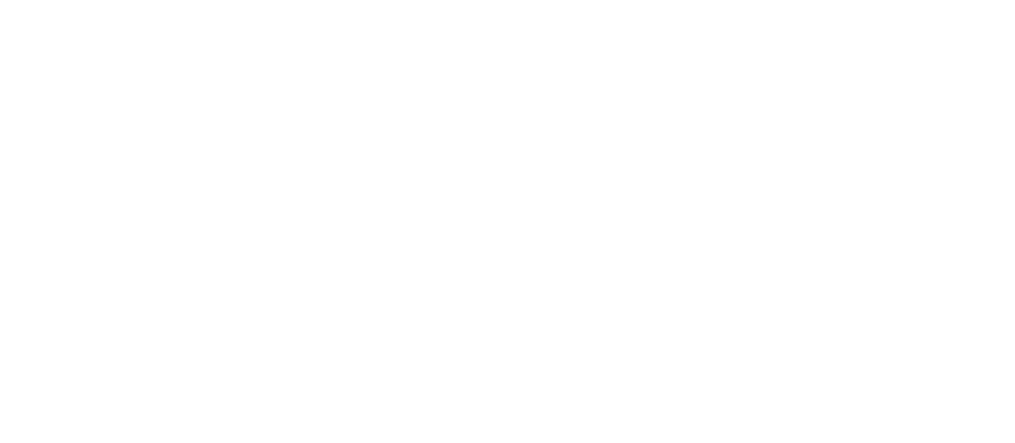
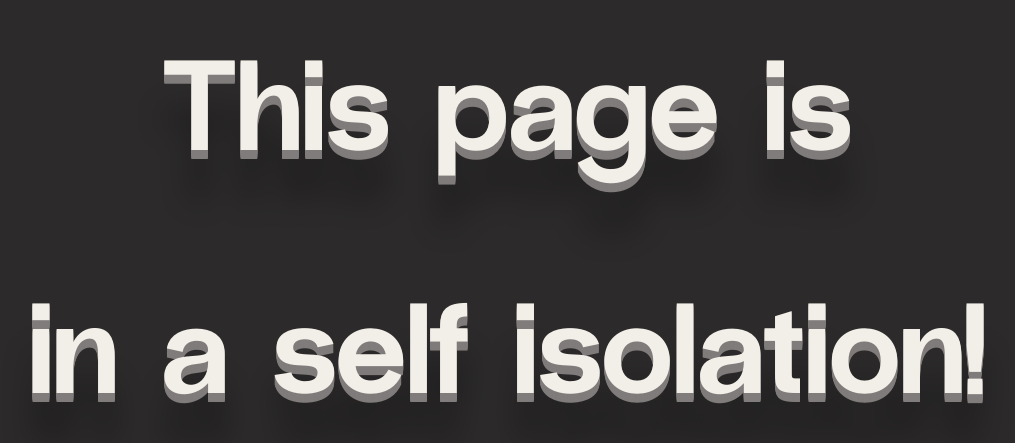
Before and after one commit to mgunsd/Portfolio, a React (Create React App) app: page /not-found in a window 1280 px wide. Shown: the part 129-572 px from the top of the page, without its empty margins (133-1148 px from the left). Built offline with nearby package versions, Linux system fonts and the light colour scheme.

Commit message:
update router

```diff
--- a/src/routes/routes.js
+++ b/src/routes/routes.js
@@ -33,12 +33,12 @@ export const Routes = [
     exact: true,
     component: Contact
   },
-  // {
-  //   path: '/not-found',
-  //   key: 'not-found',
-  //   exact: true,
-  //   component: NotFound404,
-  // },
+  {
+    path: '/not-found',
+    key: 'not-found',
+    exact: true,
+    component: NotFound404,
+  },
   /// nested Routes
   // {
   //   path: '/blog',
--- a/src/µ-app/App.js
+++ b/src/µ-app/App.js
@@ -6,7 +6,7 @@ import { Routes, RenderRoutes } from 'routes';
 
 const App = () =>
   <Theme>
-    <Router>
+    <Router basename={process.env.PUBLIC_URL}>
       <RenderRoutes routes={Routes} />
     </Router>
   </Theme >
```
